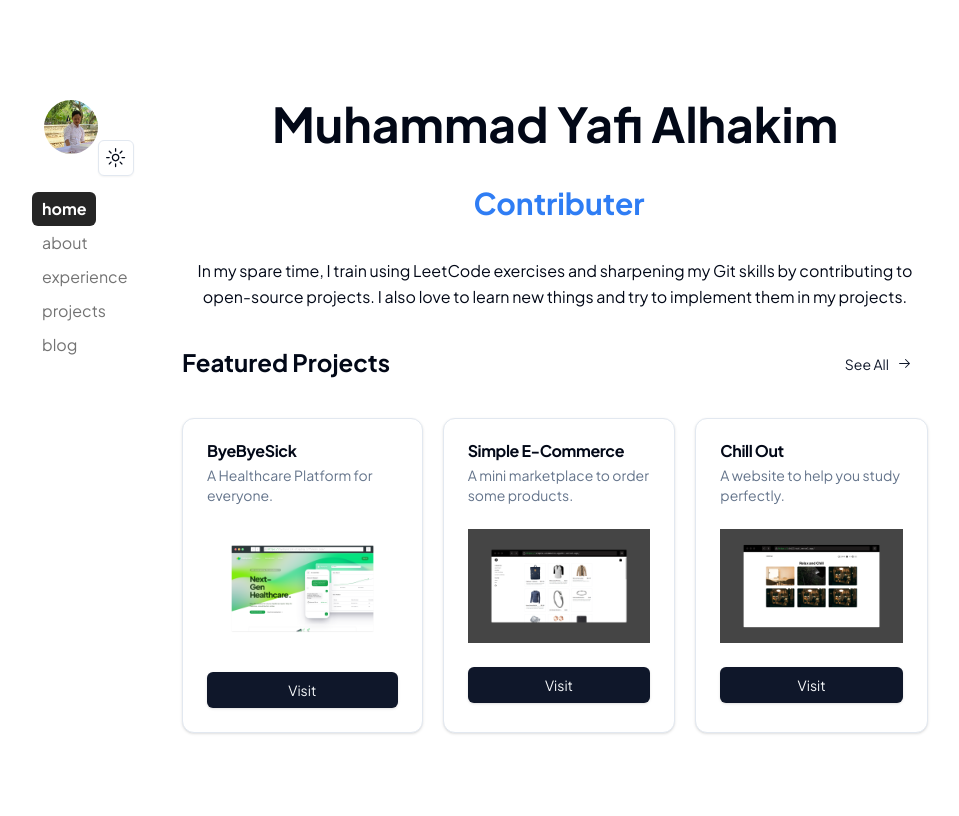
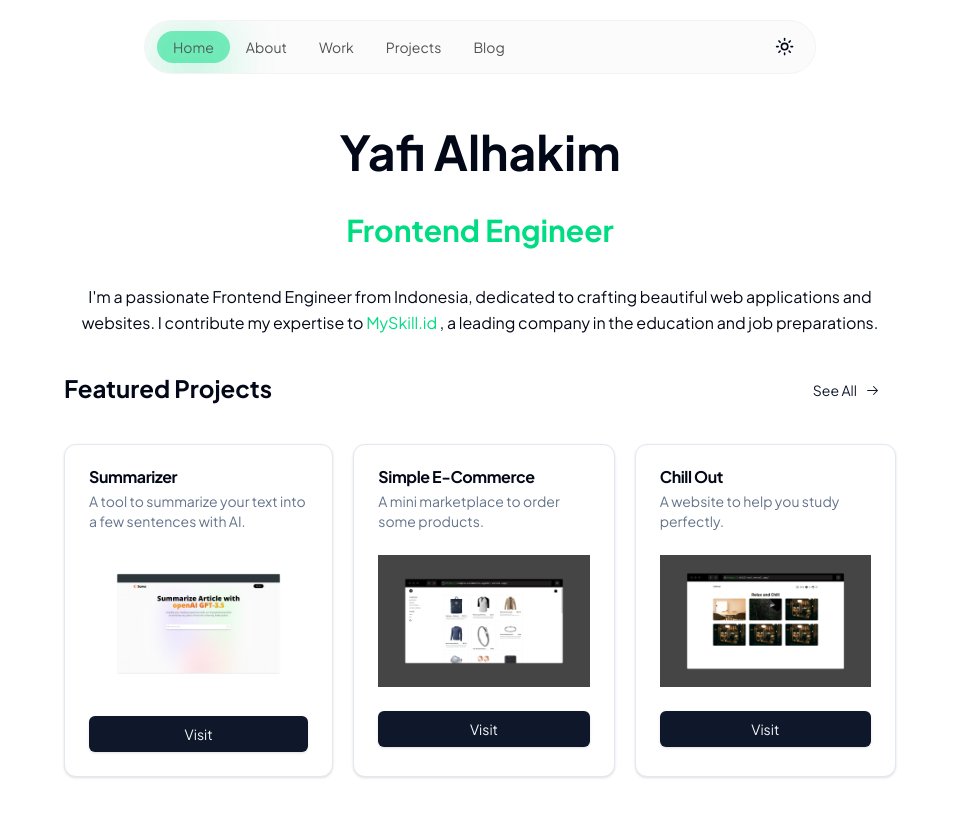
Before and after one commit to yaffalhakim1/portfolio-yafi, a Next.js app: page / in a window 1280 px wide. Shown: the top 816 px of the page, without its empty margins (160-1119 px from the left). Built offline with nearby package versions, Linux system fonts and the light colour scheme.

Commit message:
feat: add new icons and navbar with new colors

```diff
--- a/app/blog/page.tsx
+++ b/app/blog/page.tsx
@@ -13,7 +13,7 @@ export default async function BlogPage() {
         <span>
           <a
             href="https://yafialhakimblog.vercel.app/"
-            className="text-blue-500"
+            className="text-[#00DC82] hover:underline"
           >
             blog
           </a>
--- a/app/layout.tsx
+++ b/app/layout.tsx
@@ -4,15 +4,45 @@ import clsx from "clsx";
 import { Plus_Jakarta_Sans } from "next/font/google";
 import { Metadata } from "next";
 import { ThemeProvider } from "@/components/theme-provider";
+import { Header } from "@/components/header";
+import { cn } from "@/lib/utils";
 
 const jakarta = Plus_Jakarta_Sans({
   weight: ["400", "700"],
   subsets: ["latin"],
 });
 
+const metainfo = {
+  name: "Muhammad Yafi Alhakim",
+  description: "Front End Engineer from Indonesia.",
+  url: "https://yafialhakim.vercel.app",
+  image: "/meta/meta.png",
+  twitter: "@pengenradiant",
+};
+
 export const metadata: Metadata = {
-  title: "Muhammad Yafi Alhakim",
-  description: "Muhammad Yafi's personal website",
+  metadataBase: new URL(metainfo.url),
+  title: metainfo.name,
+  description: metainfo.description,
+  authors: {
+    name: metainfo.name,
+    url: metainfo.url,
+  },
+  creator: metainfo.name,
+  openGraph: {
+    type: "website",
+    url: metainfo.url,
+    title: metainfo.name,
+    description: metainfo.description,
+    images: metainfo.image,
+  },
+  twitter: {
+    card: "summary_large_image",
+    title: metainfo.name,
+    description: metainfo.description,
+    creator: metainfo.twitter,
+    images: metainfo.image,
+  },
 };
 
 export default function RootLayout({
@@ -23,7 +53,7 @@ export default function RootLayout({
   return (
     <>
       <html lang="en" suppressHydrationWarning>
-        <body>
+        <body className="dark:bg-[#020420]">
           <ThemeProvider
             attribute="class"
             defaultTheme="system"
@@ -32,12 +62,14 @@ export default function RootLayout({
           >
             <div
               className={clsx(
-                "flex flex-col md:flex-row lg:w-[1000px] mx-4 lg:mx-auto lg:mt-[100px] mt-8 antialiased max-w-4xl mb-40",
+                "container flex min-h-screen max-w-4xl flex-col ",
                 jakarta.className
               )}
             >
-              <Sidebar className="z-50" />
-              <main>{children}</main>
+              <Header />
+              <main className="flex flex-1 flex-col pb-20 pt-40 md:pt-32">
+                {children}
+              </main>
             </div>
           </ThemeProvider>
         </body>
--- a/app/page.tsx
+++ b/app/page.tsx
@@ -1,5 +1,4 @@
-import Bio from "@/components/bio";
-import TextRotator from "@/components/text-rotator";
+// import Bio from "@/components/bio";
 import { Button } from "@/components/ui/button";
 import {
   Card,
@@ -9,23 +8,36 @@ import {
   CardHeader,
   CardTitle,
 } from "@/components/ui/card";
-import { cn } from "@/lib/utils";
-import { ArrowRightIcon, BellIcon, CheckIcon } from "@radix-ui/react-icons";
+import { ArrowRightIcon } from "@radix-ui/react-icons";
 import Image from "next/image";
 import Link from "next/link";
 
 export default function Home() {
   return (
-    <div className="flex flex-col space-y-9 ">
+    <div className="flex flex-col space-y-9 min-h-[50vh]">
       <h1 className="mt-3 text-5xl font-bold text-center md:mt-0">
-        Muhammad Yafi Alhakim
+        Yafi Alhakim
       </h1>
-      <TextRotator />
+      {/* <TextRotator /> */}
+      <div className="text-[#00DC82] text-3xl font-bold text-center">
+        Frontend Engineer
+      </div>
 
       <p className="leading-relaxed text-center">
-        In my spare time, I train using LeetCode exercises and sharpening my Git
-        skills by contributing to open-source projects. I also love to learn new
-        things and try to implement them in my projects.
+        {" "}
+        I&apos;m a passionate Frontend Engineer from Indonesia, dedicated to
+        crafting beautiful web applications and websites. I contribute my
+        expertise to{" "}
+        <a
+          href="https://myskill.id"
+          target="_blank"
+          rel="noopener noreferrer"
+          className="text-[#00DC82] hover:underline"
+        >
+          {" "}
+          MySkill.id{" "}
+        </a>{" "}
+        , a leading company in the education and job preparations.
       </p>
 
       {/* <div className="flex flex-col items-center justify-center mt-5 md:flex-row md:space-x-2">
@@ -45,22 +57,17 @@ export default function Home() {
       <div className="md:grid md:grid-cols-3 md:gap-3 md:space-x-2 md:space-y-0  space-y-2 ">
         <Card className="transform transition-transform duration-200 hover:scale-105 ">
           <CardHeader>
-            <CardTitle>ByeByeSick</CardTitle>
+            <CardTitle>Summarizer</CardTitle>
             <CardDescription>
-              A Healthcare Platform for everyone.
+              A tool to summarize your text into a few sentences with AI.
             </CardDescription>
           </CardHeader>
           <CardContent className="">
-            <Image
-              src={"/img/byebyesick.png"}
-              alt={""}
-              width={500}
-              height={500}
-            />
+            <Image src={"/img/sumz.png"} alt={""} width={500} height={500} />
           </CardContent>
           <CardFooter>
             <Link
-              href={"https://byebyesick-staging.irfancen.com/"}
+              href={"https://summarizer-drab.vercel.app/"}
               className="w-full"
             >
               <Button className="w-full">Visit</Button>
--- /dev/null
+++ b/components/floating-navbar.tsx
@@ -0,0 +1,94 @@
+"use client";
+
+import * as React from "react";
+import { type NavItem } from "@/components/header";
+import { MobileNavigation } from "@/components/mobile-navigation";
+import { ThemeToggle } from "@/components/theme-toggle";
+import { cn } from "@/lib/utils";
+import { motion } from "framer-motion";
+import Link from "next/link";
+import { usePathname } from "next/navigation";
+
+export const FloatingNav = ({
+  navItems,
+  className,
+}: {
+  navItems: NavItem[];
+  className?: string;
+}) => {
+  const pathname = usePathname();
+
+  return (
+    <motion.div
+      initial={{
+        opacity: 0,
+        y: -20,
+      }}
+      animate={{
+        y: 0,
+        opacity: 1,
+      }}
+      transition={{
+        duration: 0.35,
+        delay: 0.25,
+        ease: "backOut",
+      }}
+      className={cn(
+        "fixed inset-x-4 top-5 z-[49] mx-auto flex max-w-2xl items-center justify-between overflow-hidden rounded-full border border-neutral-950 border-opacity-[0.03] bg-neutral-50/75 px-3 py-2 filter backdrop-blur-xl dark:border-white/5 dark:bg-neutral-900/75",
+        className
+      )}
+    >
+      <div className="hidden md:flex">
+        {navItems.map((navItem, idx: number) => {
+          const isActive = pathname === navItem.link;
+          return (
+            <Link
+              key={`link=${idx}`}
+              href={navItem.link}
+              className={cn(
+                "relative flex h-8 items-center px-4 text-neutral-600 hover:text-[#00DC82] dark:text-neutral-50 dark:hover:text-[#00DC82]"
+              )}
+            >
+              <span
+                className={cn("hidden text-sm sm:block capitalize")}
+                style={{
+                  textShadow: isActive
+                    ? "1px 1px 12px rgba(255,255,255,0.4)"
+                    : "",
+                }}
+              >
+                {navItem.name.toLowerCase()}
+              </span>
+
+              {isActive && (
+                <>
+                  <motion.span
+                    transition={{
+                      ease: "backInOut",
+                      duration: 0.45,
+                    }}
+                    layoutId="active-nav-glow"
+                    className="absolute inset-x-0 top-0 mx-auto hidden h-16 w-10 rounded-full bg-[#00DC82]/50 blur-[32px] dark:bg-[#00DC82]/75 sm:flex"
+                  />
+                  <motion.span
+                    transition={{
+                      ease: "backInOut",
+                      duration: 0.35,
+                    }}
+                    layoutId="active-nav"
+                    className="absolute inset-x-0 inset-y-0 z-[-1] hidden rounded-full bg-[#00DC82]/50 dark:bg-[#00DC82]/50 sm:flex"
+                  />
+                </>
+              )}
+            </Link>
+          );
+        })}
+      </div>
+      <div className="md:hidden">
+        <MobileNavigation navItems={navItems} />
+      </div>
+
+      <ThemeToggle />
+    </motion.div>
+  );
+};
--- /dev/null
+++ b/components/header.tsx
@@ -0,0 +1,23 @@
+import { FloatingNav } from "@/components/floating-navbar";
+
+export type NavItem = {
+  name: string;
+  link: string;
+  icon?: JSX.Element;
+};
+
+const navItems: NavItem[] = [
+  { name: "Home", link: "/" },
+  { name: "About", link: "/about" },
+  { name: "Work", link: "/experience" },
+  { name: "Projects", link: "/projects" },
+  { name: "Blog", link: "/blog" },
+];
+
+export function Header() {
+  return (
+    <header className="flex">
+      <FloatingNav navItems={navItems} />
+    </header>
+  );
+}
--- /dev/null
+++ b/components/mobile-navigation.tsx
@@ -0,0 +1,64 @@
+"use client";
+
+import { NavItem } from "@/components/header";
+import { Button } from "@/components/ui/button";
+import {
+  DropdownMenu,
+  DropdownMenuContent,
+  DropdownMenuItem,
+  DropdownMenuTrigger,
+} from "@/components/ui/dropdown-menu";
+import { cn } from "@/lib/utils";
+import { Menu } from "lucide-react";
+import Link from "next/link";
+
+type MobileNavigationProps = {
+  navItems: NavItem[];
+};
+
+export function MobileNavigation({ navItems }: MobileNavigationProps) {
+  return (
+    <DropdownMenu>
+      <DropdownMenuTrigger asChild className="m-0" aria-label="Menu">
+        <Button variant={"ghost"} size={"icon"}>
+          <Menu className="size-[1.2rem]" />
+        </Button>
+      </DropdownMenuTrigger>
+      <DropdownMenuContent
+        align="start"
+        className="flex w-screen max-w-[calc(100vw_-_6rem)] flex-col gap-y-4 rounded-xl p-4 py-6 md:hidden"
+        asChild
+      >
+        <nav>
+          {navItems.map((item, idx) => (
+            <DropdownMenuItem
+              asChild
+              key={`mobile-link=${idx}`}
+              className={cn(
+                "relative flex items-center space-x-1 px-4 py-2 text-neutral-600 hover:text-neutral-500 dark:text-neutral-50 dark:hover:text-neutral-300"
+              )}
+            >
+              <Link href={item.link}>
+                <span className="">{item.icon}</span>
+                <span className="text-xl">
+                  <span className="mr-px text-neutral-400">/</span>
+                  {item.name.toLowerCase()}
+                </span>
+                {/* {isActive && (
+                        <motion.span
+                           transition={{
+                              ease: "backInOut",
+                              duration: 0.35,
+                           }}
+                           layoutId="active-nav"
+                           className="absolute -inset-x-4 inset-y-auto z-[-1] hidden h-9 rounded-full bg-neutral-200 dark:bg-neutral-800 sm:flex"
+                        />
+                     )} */}
+              </Link>
+            </DropdownMenuItem>
+          ))}
+        </nav>
+      </DropdownMenuContent>
+    </DropdownMenu>
+  );
+}
--- a/components/sidebar.tsx
+++ b/components/sidebar.tsx
@@ -5,7 +5,7 @@ import Link from "next/link";
 import React from "react";
 import { usePathname } from "next/navigation";
 import { motion } from "framer-motion";
-import { ModeToggle } from "./theme-toggle";
+import { ThemeToggle } from "./theme-toggle";
 
 const Items = {
   "/": {
@@ -62,7 +62,7 @@ export default function Sidebar({ className }: sideBar) {
             src="/img/photo.jpg"
           />
 
-          <ModeToggle />
+          <ThemeToggle />
         </div>
         <nav
           className="relative flex flex-row items-start px-4 pb-0 overflow-hidden md:flex-col md:px-0 fade md:overflow-auto scroll-pr-6 md:relative "
--- a/components/text-rotator.tsx
+++ b/components/text-rotator.tsx
@@ -5,16 +5,16 @@ function TextRotator() {
     <div className="flex flex-col items-center justify-center overflow-hidden text-center rounded-md ">
       <span className="inline-flex ml-2 flex-col h-[calc(theme(fontSize.lg)*theme(lineHeight.tight))] sm:h-[calc(theme(fontSize.3xl)*theme(lineHeight.tight))] overflow-hidden">
         <ul className="block text-lg sm:text-3xl leading-tight [&_li]:block animate-text-slide text-center space-y-1">
-          <li className="text-[#2f7df4] text-3xl font-bold">
+          <li className="text-[#1ba673] text-3xl font-bold">
             Frontend Engineer
           </li>
-          <li className="text-[#2f7df4] text-3xl font-bold">Gamer</li>
-          <li className="text-[#2f7df4] text-3xl font-bold">Contributer</li>
-          <li className="text-[#2f7df4] text-3xl font-bold">
+          <li className="text-[#1ba673] text-3xl font-bold">Gamer</li>
+          <li className="text-[#1ba673] text-3xl font-bold">Contributer</li>
+          <li className="text-[#1ba673] text-3xl font-bold">
             Frontend Engineer
           </li>
-          <li className="text-[#2f7df4] text-3xl font-bold">Gamer</li>
-          <li className="text-[#2f7df4] text-3xl font-bold">Contributer</li>
+          <li className="text-[#1ba673] text-3xl font-bold">Gamer</li>
+          <li className="text-[#1ba673] text-3xl font-bold">Contributer</li>
         </ul>
       </span>
     </div>
--- a/components/theme-toggle.tsx
+++ b/components/theme-toggle.tsx
@@ -1,7 +1,6 @@
 "use client";
 
-import * as React from "react";
-import { MoonIcon, SunIcon } from "@radix-ui/react-icons";
+import { Moon, Sun } from "lucide-react";
 import { useTheme } from "next-themes";
 
 import { Button } from "@/components/ui/button";
@@ -12,15 +11,15 @@ import {
   DropdownMenuTrigger,
 } from "@/components/ui/dropdown-menu";
 
-export function ModeToggle() {
+export function ThemeToggle() {
   const { setTheme } = useTheme();
 
   return (
     <DropdownMenu>
       <DropdownMenuTrigger asChild>
-        <Button variant="outline" size="icon">
-          <SunIcon className="h-[1.2rem] w-[1.2rem] rotate-0 scale-100 transition-all dark:-rotate-90 dark:scale-0" />
-          <MoonIcon className="absolute h-[1.2rem] w-[1.2rem] rotate-90 scale-0 transition-all dark:rotate-0 dark:scale-100" />
+        <Button variant="ghost" size="icon">
+          <Sun className="size-[1.2rem] rotate-0 scale-100 transition-all dark:-rotate-90 dark:scale-0" />
+          <Moon className="absolute size-[1.2rem] rotate-90 scale-0 transition-all dark:rotate-0 dark:scale-100" />
           <span className="sr-only">Toggle theme</span>
         </Button>
       </DropdownMenuTrigger>
--- a/package.json
+++ b/package.json
@@ -19,6 +19,7 @@
     "class-variance-authority": "^0.7.0",
     "clsx": "^2.1.0",
     "framer-motion": "^10.6.0",
+    "lucide-react": "^0.365.0",
     "next": "14.1.0",
     "next-themes": "^0.2.1",
     "react": "^18",
```
Also changed, not shown: app/about/page.tsx (+4 -4 lines), public/meta/meta.png (added), 1 other file (tests, documents, lock files or other folders).
